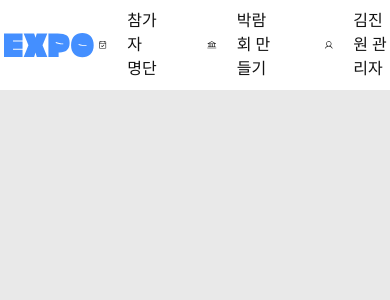
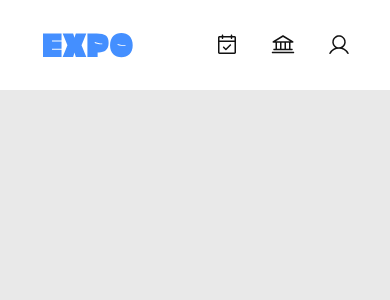
Before and after one commit to School-of-Company/Expo-Client, a Next.js app: page / in a window 390 px wide. Shown: the top 300 px of the page. Built offline with nearby package versions, Linux system fonts and the light colour scheme.

Commit message:
🎨Add: responsive design to Header component

```diff
--- a/src/components/common/Header/index.tsx
+++ b/src/components/common/Header/index.tsx
@@ -31,15 +31,22 @@ const Header = () => {
       <Link href="/">
         <Logo />
       </Link>
-      <nav className="flex gap-[50px]">
+      <nav className="flex gap-[50px] mobile:gap-8">
         {navItems.map((item) => (
           <Link
             key={item.href}
             href={item.href}
             className="flex items-center gap-5"
           >
-            <item.icon fill={getColor(item.href)} />
-            <span style={{ color: getColor(item.href) }}>{item.label}</span>
+            <div>
+              <item.icon fill={getColor(item.href)} />
+            </div>
+            <span
+              className="block mobile:hidden"
+              style={{ color: getColor(item.href) }}
+            >
+              {item.label}
+            </span>
           </Link>
         ))}
       </nav>
```
